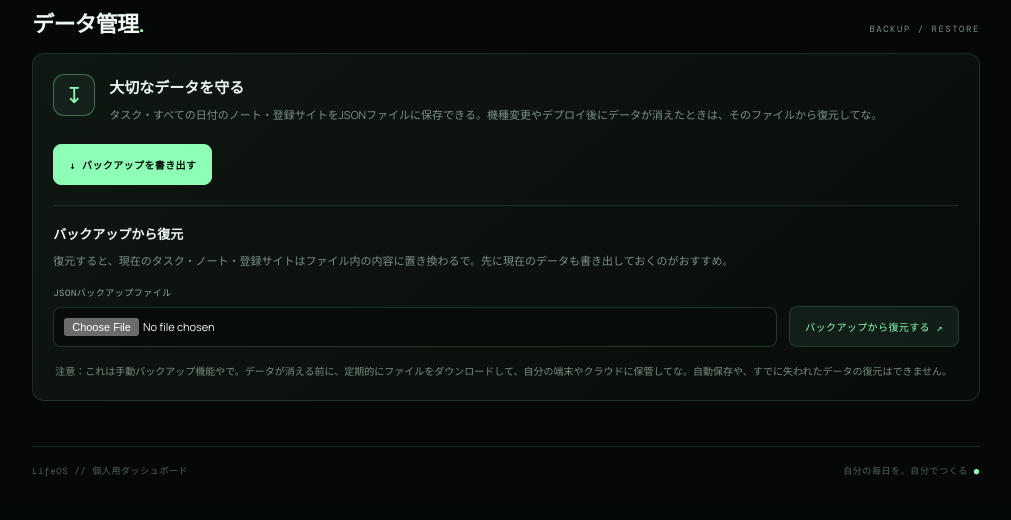
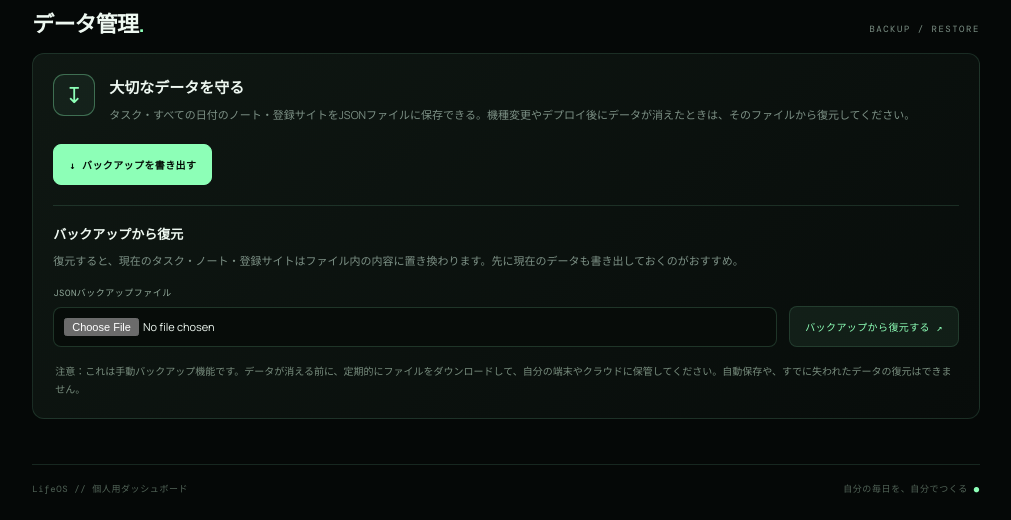
Before and after one commit to morigu812-svg/lifeos, a Flask app: template templates/index.html in a window 1280 px wide. Shown: the part 2073-2593 px from the top of the page, without its empty margins (249-1260 px from the left). Before the commit the page ends 2549 px from the top, so only its background shows below. Run offline with Flask 3, Linux system fonts and the light colour scheme; the template is opened without the code that fills it, so the values that code supplies are empty.

Commit message:
標準語に統一してUIメッセージを修正

```diff
--- a/templates/index.html
+++ b/templates/index.html
@@ -91,18 +91,18 @@
       <section class="panel data-management-panel">
         <div class="data-management-copy">
           <span class="data-management-icon">↧</span>
-          <div><h3>大切なデータを守る</h3><p>タスク・すべての日付のノート・登録サイトをJSONファイルに保存できる。機種変更やデプロイ後にデータが消えたときは、そのファイルから復元してな。</p></div>
+          <div><h3>大切なデータを守る</h3><p>タスク・すべての日付のノート・登録サイトをJSONファイルに保存できる。機種変更やデプロイ後にデータが消えたときは、そのファイルから復元してください。</p></div>
         </div>
         <a class="button primary backup-download" href="{{ url_for('export_backup') }}">↓ バックアップを書き出す</a>
         <div class="restore-area">
           <h4>バックアップから復元</h4>
-          <p>復元すると、現在のタスク・ノート・登録サイトはファイル内の内容に置き換わるで。先に現在のデータも書き出しておくのがおすすめ。</p>
+          <p>復元すると、現在のタスク・ノート・登録サイトはファイル内の内容に置き換わります。先に現在のデータも書き出しておくのがおすすめ。</p>
           <form method="post" action="{{ url_for('import_backup') }}" enctype="multipart/form-data" class="restore-form" onsubmit="return confirm('現在のタスク・ノート・サイト情報をバックアップの内容に置き換えます。先に現在のデータをバックアップしましたか？');">
             <label class="backup-file-label">JSONバックアップファイル<input type="file" name="backup_file" accept=".json,application/json" required></label>
             <button type="submit" class="button secondary">バックアップから復元する ↗</button>
           </form>
         </div>
-        <p class="storage-notice">注意：これは手動バックアップ機能やで。データが消える前に、定期的にファイルをダウンロードして、自分の端末やクラウドに保管してな。自動保存や、すでに失われたデータの復元はできません。</p>
+        <p class="storage-notice">注意：これは手動バックアップ機能です。データが消える前に、定期的にファイルをダウンロードして、自分の端末やクラウドに保管してください。自動保存や、すでに失われたデータの復元はできません。</p>
       </section>
       <footer class="footer"><span>LifeOS // 個人用ダッシュボード</span><span>自分の毎日を、自分でつくる <b>●</b></span></footer>
     </main>
```
